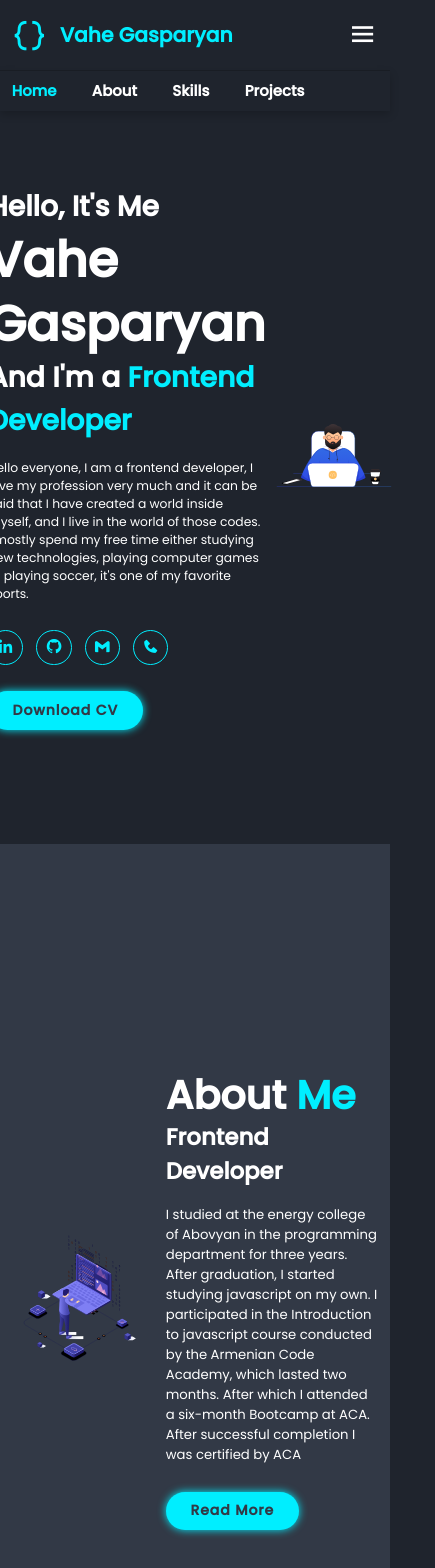
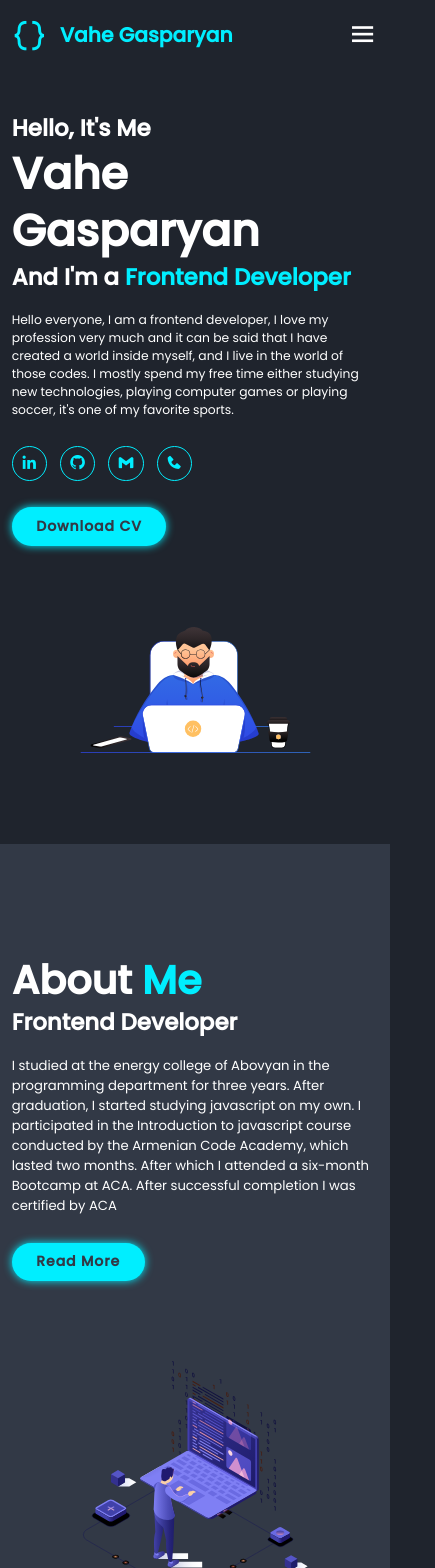
Before and after one commit to VaheGasparyan/my-portfolio, a React (Create React App) app: page / in a window 390 px wide. Shown: the top 1568 px of the page, 435 px wide, since content can reach past the window. Built offline with nearby package versions, Linux system fonts and the light colour scheme.

Commit message:
create css media 768px

```diff
--- a/src/App.css
+++ b/src/App.css
@@ -91,5 +91,50 @@ span {
         background: var(--bg-color);
         border-top: .1rem solid rgba(0, 0, 0, .2);
         box-shadow: 0 .5rem 1rem rgba(0, 0, 0, .2);
+        display: none;
+    }
+
+    .main .header .navbar.active {
+        display: block;
+    }
+
+    .main .header .navbar a {
+        display: block;
+        font-size: 2rem;
+        margin: 3rem 0;
+    }
+
+    .main .home {
+        flex-direction: column;
+    }
+
+    .main .home .home-content h3 {
+        font-size: 2.6rem;
+    }
+
+    .main .home .home-content h1 {
+        font-size: 5rem;
+    }
+
+    .main .home .home-img img {
+        width: 70vw;
+        margin-top: 4rem;
+    }
+
+    .main .about {
+        flex-direction: column-reverse;
+    }
+
+    .main .about img {
+        width: 70vw;
+        margin-top: 4rem;
+    }
+
+    .main .skills .skills-content {
+        flex-direction: column-reverse;
+    }
+
+    .main .skills .skills-content .skills-img img {
+        width: 70vw;
     }
 }
--- a/src/components/header/header.css
+++ b/src/components/header/header.css
@@ -37,6 +37,10 @@
     transition: .3s;
 }
 
+.header .navbar a.active {
+    color: var(--main-color);
+}
+
 .header .navbar a:first-child {
     margin-left: 0;
 }
--- a/src/components/header/index.tsx
+++ b/src/components/header/index.tsx
@@ -1,17 +1,28 @@
+import {useState} from "react";
+
 import './header.css';
 
 const Header = () => {
+    const [closeIcon, setCloseIcon] = useState(false);
+
+    const handleClick = () => {
+        setCloseIcon(prevState => !prevState);
+    }
+
     return (
         <header className='header'>
             <a href="#" className="logo"><i className='bx bx-code-curly'></i> Vahe Gasparyan</a>
 
-            <i className='bx bx-menu' id='menu-icon'></i>
+            <div className="menu-icons" onClick={handleClick}>
+                <i className={closeIcon ? 'bx bx-x' : 'bx bx-menu'} id='menu-icon'></i>
+            </div>
 
-            <nav className="navbar">
-                <a href="#home" className='active headerHome'>Home</a>
-                <a href="#about" className='headerAbout'>About</a>
-                <a href="#skills" className='headerSkills'>Skills</a>
-                <a href="#projects" className='headerProjects'>Projects</a>
+
+            <nav className={closeIcon ? 'navbar active' : 'navbar'}>
+                <a href="#home" className='active headerHome' onClick={handleClick}>Home</a>
+                <a href="#about" className='headerAbout' onClick={handleClick}>About</a>
+                <a href="#skills" className='headerSkills' onClick={handleClick}>Skills</a>
+                <a href="#projects" className='headerProjects' onClick={handleClick}>Projects</a>
             </nav>
         </header>
     )
--- a/src/utils/checkScrollOffset.ts
+++ b/src/utils/checkScrollOffset.ts
@@ -4,6 +4,8 @@ export const checkScrollOffset = (home: HTMLDivElement, about: HTMLDivElement, s
     const skillsHeader = document.querySelector('.headerSkills');
     const projectsHeader = document.querySelector('.headerProjects');
     const header = document.querySelector('.header');
+    const navbar = document.querySelector('.header .navbar');
+    const menuIcon = document.querySelector('.header #menu-icon');
 
     window.addEventListener('scroll', () => {
         const top = window.scrollY;
```
